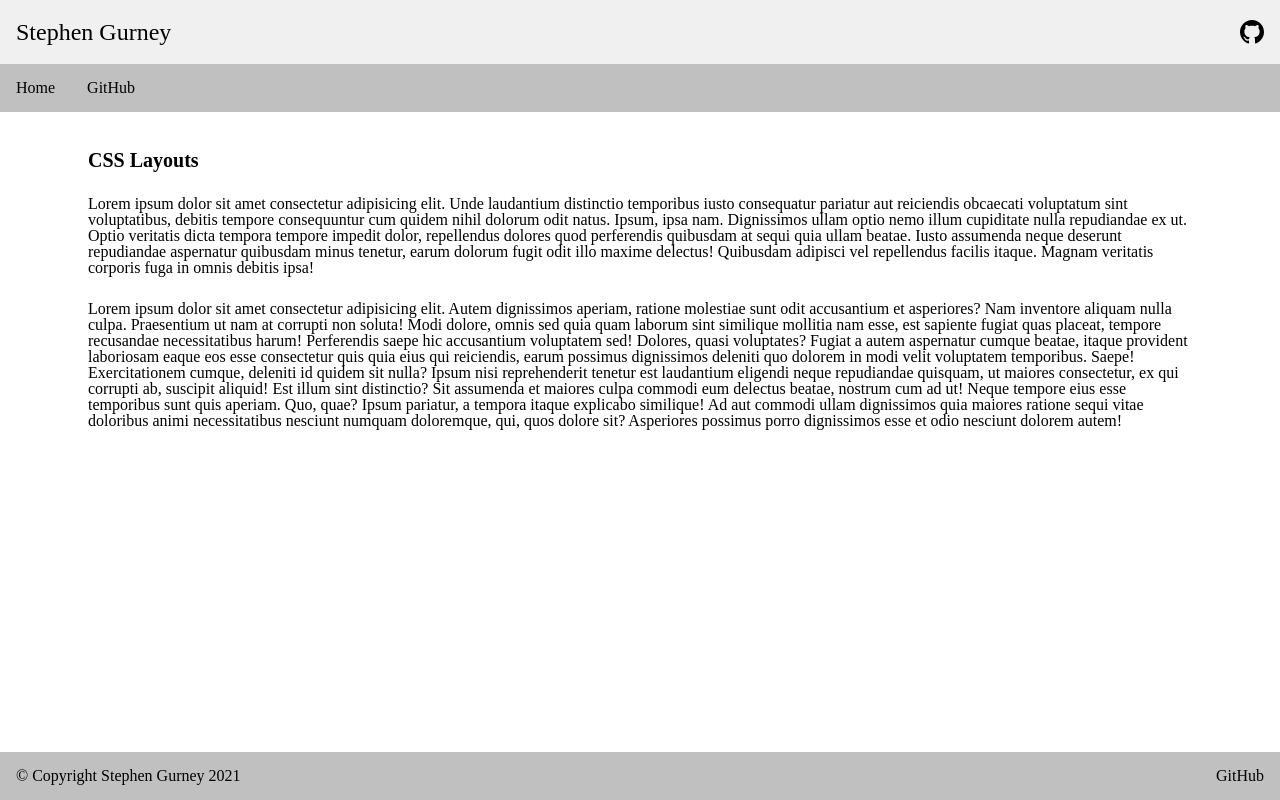
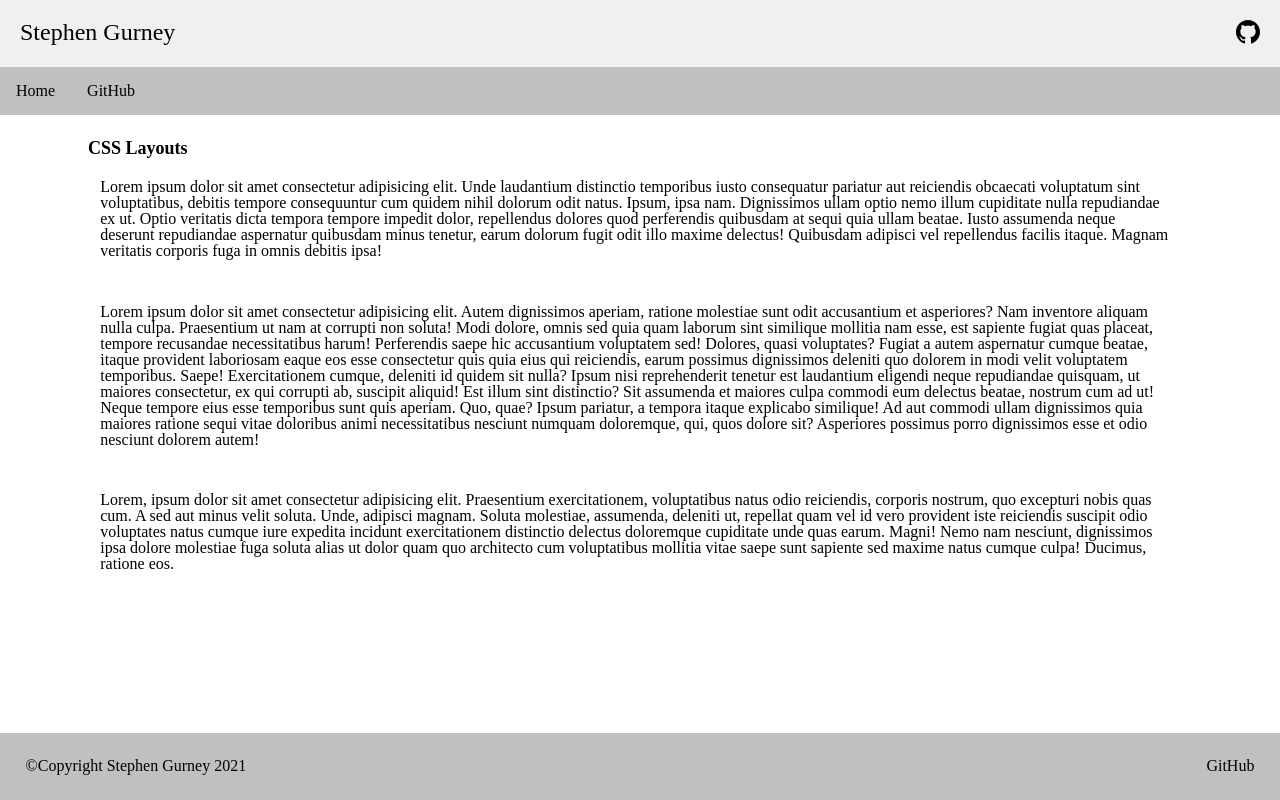
Before and after one commit to Stephenich/stephenich.github.io, a website: page src/index.html in a window 1280 px wide. Drawn offline with Linux system fonts and the light colour scheme.

Commit message:
Added flexbox.css and edited index.html

```diff
--- /dev/null
+++ b/src/css/flexbox.css
@@ -0,0 +1,77 @@
+.primary-header {
+    padding: 20px;
+    display: flex;
+    flex-direction: row;
+    background-color: #f0f0f0;
+}
+
+.header{
+    flex: 1;
+    font-size: 24px;
+}
+
+.header .logo {
+    flex: 1;
+    padding: 16px;
+}
+
+.menu ul {
+    background-color: #C0C0C0;
+    list-style: none;
+    margin: 0;
+    padding: 0;
+    display: flex;
+}
+
+a {
+    text-decoration: none;
+    color: black
+}
+
+.menu .item {
+    position: relative;
+    color: black;
+    padding: 16px;
+}
+
+footer {
+    background: #C0C0C0;
+    bottom: 0;
+    width: 100%;
+    display: flex;
+    flex-direction: row;
+}
+
+.copyright {
+    display: flex;
+    flex: 1;
+}
+
+.h2 {
+    padding-top: 24px;
+    padding-left: 88px;
+    font-weight: bold;
+    font-size: 18px
+}
+
+.text {
+    display: flex;
+    flex-wrap: wrap;
+	align-items: center;
+    padding-right: 88px;
+    padding-left: 78px;
+}
+
+p {
+    margin: 2%;
+}
+
+.site {
+    display: flex;
+    flex-direction: column;
+    min-height: 100vh;
+}
+
+.site-content {
+    flex: 1;
+}
--- a/src/index.html
+++ b/src/index.html
@@ -2,7 +2,7 @@
 <html class="" lang="">
   <head>
     <link rel="stylesheet" href="css/reset.css" />
-    <link rel="stylesheet" href="css/main.css" />
+    <link rel="stylesheet" href="css/flexbox.css" />
     <meta charset="utf-8" />
     <title>Stephen's Page</title>
     <meta name="description" content="Stephen's test website" />
@@ -14,47 +14,43 @@
     <meta property="og:image" content="" />
   </head>
 
-  <body>
+  <body class="site">
     <header>
-      <div class="header">
-        <h1 class="left">Stephen Gurney</h1>
-        <a
-          href="https://github.com/Stephenich/stephenich.github.io"
-        >
-          <img class="right" src="images/githubIcon.svg" alt="GitHub Logo" />
+      <div class="primary-header">
+        <h1 class="header">Stephen Gurney</h1>
+        <a href="https://github.com/Stephenich/stephenich.github.io">
+          <img class="logo" src="images/githubIcon.svg" alt="GitHub Logo" />
         </a>
       </div>
       <nav class="menu">
         <ul>
-            <li class="left">
-              <a href="https://stephenich.github.io/">
-                Home
-              </a>
+          <li class="item">
+            <a href="https://stephenich.github.io/"> Home </a>
           </li>
-            <li class="left">
-              <a href="https://github.com/Stephenich">
-                GitHub
-              </a>
+          <li class="item">
+            <a href="https://github.com/Stephenich"> GitHub </a>
           </li>
         </ul>
       </nav>
     </header>
-
+    <main class="site-content">
     <article>
-      <h2>CSS Layouts</h2>
-      <p class="text">
-        Lorem ipsum dolor sit amet consectetur adipisicing elit. Unde laudantium
-        distinctio temporibus iusto consequatur pariatur aut reiciendis
-        obcaecati voluptatum sint voluptatibus, debitis tempore consequuntur cum
-        quidem nihil dolorum odit natus. Ipsum, ipsa nam. Dignissimos ullam
-        optio nemo illum cupiditate nulla repudiandae ex ut. Optio veritatis
-        dicta tempora tempore impedit dolor, repellendus dolores quod
-        perferendis quibusdam at sequi quia ullam beatae. Iusto assumenda neque
-        deserunt repudiandae aspernatur quibusdam minus tenetur, earum dolorum
-        fugit odit illo maxime delectus! Quibusdam adipisci vel repellendus
-        facilis itaque. Magnam veritatis corporis fuga in omnis debitis ipsa!
+      <h2 class="h2">CSS Layouts</h2>
+      <div class="text">
+        <p class>
+          Lorem ipsum dolor sit amet consectetur adipisicing elit. Unde
+          laudantium distinctio temporibus iusto consequatur pariatur aut
+          reiciendis obcaecati voluptatum sint voluptatibus, debitis tempore
+          consequuntur cum quidem nihil dolorum odit natus. Ipsum, ipsa nam.
+          Dignissimos ullam optio nemo illum cupiditate nulla repudiandae ex ut.
+          Optio veritatis dicta tempora tempore impedit dolor, repellendus
+          dolores quod perferendis quibusdam at sequi quia ullam beatae. Iusto
+          assumenda neque deserunt repudiandae aspernatur quibusdam minus
+          tenetur, earum dolorum fugit odit illo maxime delectus! Quibusdam
+          adipisci vel repellendus facilis itaque. Magnam veritatis corporis
+          fuga in omnis debitis ipsa!
         </p>
-      <p class="text">
+        <p>
           Lorem ipsum dolor sit amet consectetur adipisicing elit. Autem
           dignissimos aperiam, ratione molestiae sunt odit accusantium et
           asperiores? Nam inventore aliquam nulla culpa. Praesentium ut nam at
@@ -68,22 +64,27 @@
           cumque, deleniti id quidem sit nulla? Ipsum nisi reprehenderit tenetur
           est laudantium eligendi neque repudiandae quisquam, ut maiores
           consectetur, ex qui corrupti ab, suscipit aliquid! Est illum sint
-        distinctio? Sit assumenda et maiores culpa commodi eum delectus beatae,
-        nostrum cum ad ut! Neque tempore eius esse temporibus sunt quis aperiam.
-        Quo, quae? Ipsum pariatur, a tempora itaque explicabo similique! Ad aut
-        commodi ullam dignissimos quia maiores ratione sequi vitae doloribus
-        animi necessitatibus nesciunt numquam doloremque, qui, quos dolore sit?
-        Asperiores possimus porro dignissimos esse et odio nesciunt dolorem
-        autem!
+          distinctio? Sit assumenda et maiores culpa commodi eum delectus
+          beatae, nostrum cum ad ut! Neque tempore eius esse temporibus sunt
+          quis aperiam. Quo, quae? Ipsum pariatur, a tempora itaque explicabo
+          similique! Ad aut commodi ullam dignissimos quia maiores ratione sequi
+          vitae doloribus animi necessitatibus nesciunt numquam doloremque, qui,
+          quos dolore sit? Asperiores possimus porro dignissimos esse et odio
+          nesciunt dolorem autem!
         </p>
+        <p>Lorem, ipsum dolor sit amet consectetur adipisicing elit. Praesentium exercitationem, voluptatibus natus odio reiciendis, corporis nostrum, quo excepturi nobis quas cum. A sed aut minus velit soluta. Unde, adipisci magnam.
+        Soluta molestiae, assumenda, deleniti ut, repellat quam vel id vero provident iste reiciendis suscipit odio voluptates natus cumque iure expedita incidunt exercitationem distinctio delectus doloremque cupiditate unde quas earum. Magni!
+        Nemo nam nesciunt, dignissimos ipsa dolore molestiae fuga soluta alias ut dolor quam quo architecto cum voluptatibus mollitia vitae saepe sunt sapiente sed maxime natus cumque culpa! Ducimus, ratione eos.
+      </p>
+      </div>
     </article>
-
-    <footer id="footer">
-      <p class="left">
+    </main>
+    <footer>
+      <p class="copyright">
         <span>&#169;</span>
         Copyright Stephen Gurney 2021
       </p>
-      <p class="right">GitHub</p>
+      <p>GitHub</p>
     </footer>
     <script src="js/main.js"></script>
   </body>
```
Lines whose indentation alone changed are shown as unchanged.
